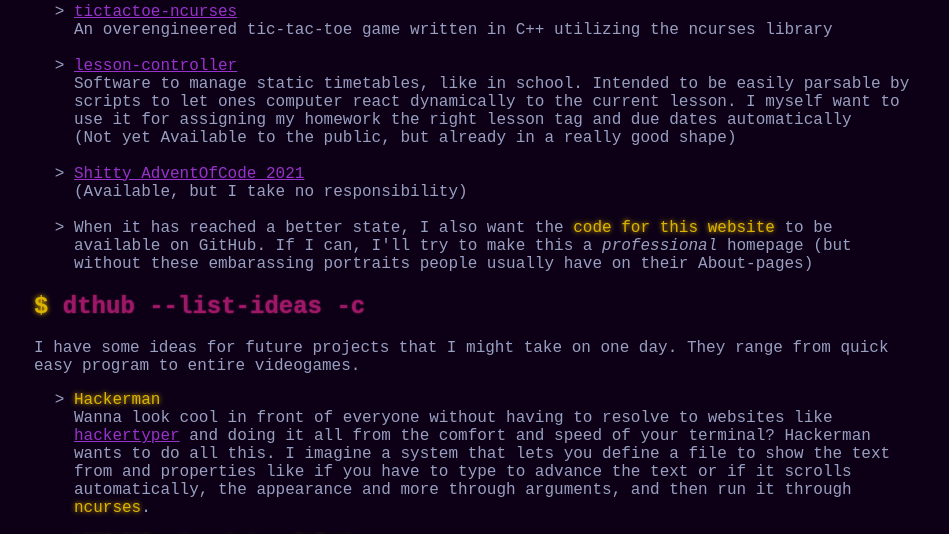
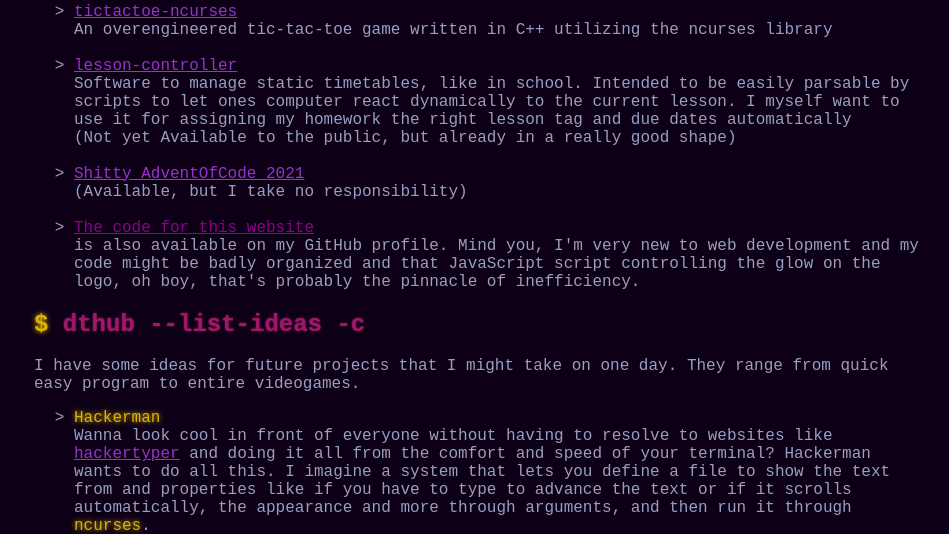
Before and after one commit to Dangertech/dthub, a PHP site: page / in a window 1280 px wide. Shown: the part 546-1080 px from the top of the page, without its empty margins (163-1112 px from the left). Run offline with PHP 8.4, Linux system fonts and the light colour scheme.

Commit message:
Added Link for website code

```diff
--- a/index.html
+++ b/index.html
@@ -66,10 +66,12 @@
 				</li>
 				<br>
 				<li>
-					When it has reached a better state, I also want the <gl>code
-					for this website</gl> to be available on GitHub. If I can,
-					I'll try to make this a <i>professional</i> homepage
-					(but without these embarassing portraits people usually have on their About-pages)
+					<a href="">The code for this website</a>
+					<br>
+					is also available on my GitHub profile. Mind you, I'm very new to web
+					development and my code might be badly organized and that JavaScript
+					script controlling the glow on the logo, oh boy, that's probably the
+					pinnacle of inefficiency.
 				</li>
 			</ul>
 		</p>
--- a/style.css
+++ b/style.css
@@ -64,6 +64,7 @@ h1.hover:hover, h2.hover:hover, h3.hover:hover, h4.hover:hover, h5.hover:hover,
 	text-shadow: 0 0 6px #ea0cba;
 }
 
+/* Link configuration */
 a:link
 {
 	color: darkorchid;
@@ -79,6 +80,7 @@ a:hover
 	text-shadow: 0 0 6px darkorchid;
 }
 
+/* Lists don't have these ugly bullets */
 ul
 {
 	list-style: "> ";
```
